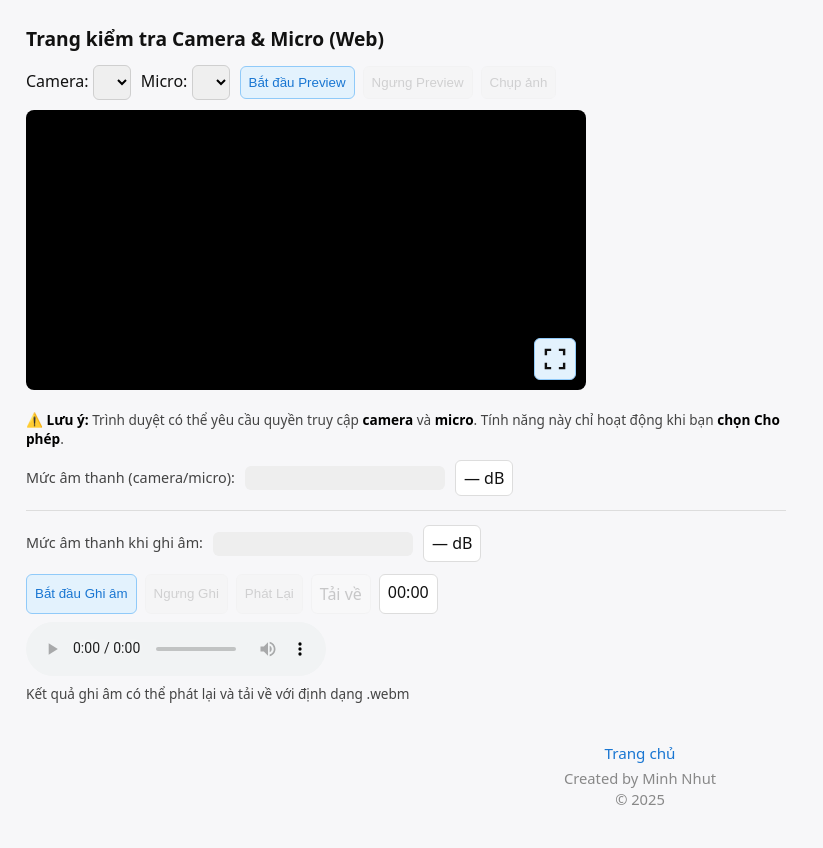
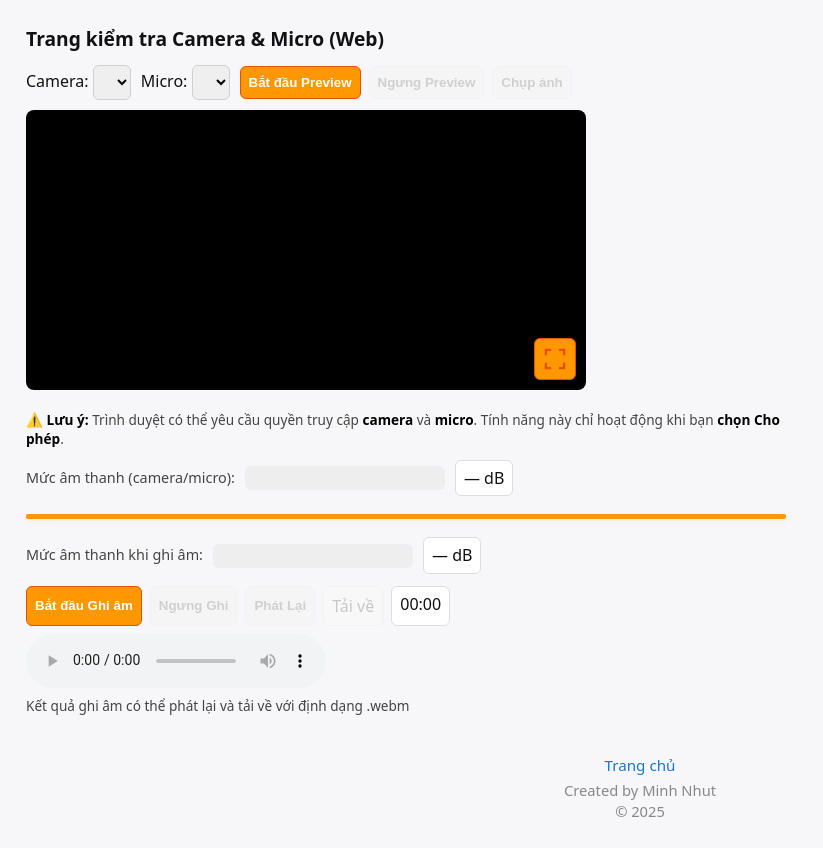
Before and after one commit to nhut990/camtest, a plain HTML site: page index.html in a window 1280 px wide. Shown: the whole page, without its empty margins (0-823 px from the left). Drawn offline with Linux system fonts and the light colour scheme.

Commit message:
Update index.html

```diff
--- a/index.html
+++ b/index.html
@@ -11,17 +11,17 @@
   select,button{padding:8px;border-radius:6px;border:1px solid #cfcfcf;}
   button,
   .fullscreen-btn {
-    background: #e3f2fd;
-    color: #1976d2;
-    border: 1px solid #90caf9;
-    font-weight: 500;
+    background: #ff9800;
+    color: #fff;
+    border: 1.5px solid #e65100;
+    font-weight: 600;
     transition: background 0.15s, box-shadow 0.2s;
   }
   button:hover,
   .fullscreen-btn:hover {
-    background: #bbdefb;
-    box-shadow: 0 0 0 2px #1976d2;
-    color: #0d47a1;
+    background: #ffa726;
+    box-shadow: 0 0 0 2px #e65100;
+    color: #fff;
   }
   button:disabled {
     opacity: 0.5;
@@ -40,7 +40,13 @@
   audio{display:block;margin-top:8px}
   .timer{padding:6px 8px;border-radius:6px;background:#fff;border:1px solid #ddd}
   .note b{color:#000}
-  hr{margin:14px 0;border:0;border-top:1px solid #ddd}
+  hr {
+    margin: 18px 0;
+    border: none;
+    border-top: 5px solid #ff9800;
+    border-radius: 2px;
+    box-shadow: 0 2px 6px rgba(255, 152, 0, 0.10);
+  }
   .footer{margin-top:40px;text-align:center;color:#555;font-size:0.95rem;}
   .footer a{color:#1976d2;text-decoration:none;font-weight:500;}
   .credit{margin-top:4px;font-size:0.92rem;color:#888;}
@@ -65,7 +71,7 @@
     max-width: 240px;
     max-height: 180px;
     border-radius: 8px;
-    border: 1px solid #ccc;
+    border: 1.5px solid #ffa726;
     background: #fff;
   }
   #photoImg {
@@ -73,7 +79,7 @@
     transition: box-shadow 0.2s;
   }
   #photoImg:hover {
-    box-shadow: 0 0 0 3px #1976d2;
+    box-shadow: 0 0 0 3px #ff9800;
   }
   .fullscreen-btn {
     margin-left: 6px;
@@ -137,17 +143,17 @@
       <video id="videoPreview" playsinline autoplay muted></video>
       <button class="fullscreen-btn" id="fullscreenBtn" title="Toàn màn hình video">
         <svg class="fullscreen-icon" viewBox="0 0 50 50">
-          <polyline points="17,6 6,6 6,17" style="fill:none;stroke:#111;stroke-width:5"/>
-          <polyline points="33,6 44,6 44,17" style="fill:none;stroke:#111;stroke-width:5"/>
-          <polyline points="17,44 6,44 6,33" style="fill:none;stroke:#111;stroke-width:5"/>
-          <polyline points="33,44 44,44 44,33" style="fill:none;stroke:#111;stroke-width:5"/>
+          <polyline points="17,6 6,6 6,17" style="fill:none;stroke:#e65100;stroke-width:5"/>
+          <polyline points="33,6 44,6 44,17" style="fill:none;stroke:#e65100;stroke-width:5"/>
+          <polyline points="17,44 6,44 6,33" style="fill:none;stroke:#e65100;stroke-width:5"/>
+          <polyline points="33,44 44,44 44,33" style="fill:none;stroke:#e65100;stroke-width:5"/>
         </svg>
       </button>
     </div>
     <div id="photoBlock">
       <canvas id="photoCanvas" style="display:none"></canvas>
       <img id="photoImg" style="display:none" title="Bấm để xem ảnh kích thước lớn ở tab mới"/>
-      <a id="downloadPhotoBtn" style="display:none;padding:8px;border-radius:6px;text-decoration:none;border:1px solid #cfcfcf;background:#fff;color:#111" download="photo.png">Tải ảnh về</a>
+      <a id="downloadPhotoBtn" style="display:none;padding:8px;border-radius:6px;text-decoration:none;border:1.5px solid #ffa726;background:#fff;color:#111" download="photo.png">Tải ảnh về</a>
     </div>
     <div class="note">
       ⚠️ <b>Lưu ý:</b> Trình duyệt có thể yêu cầu quyền truy cập <b>camera</b> và <b>micro</b>.
@@ -172,7 +178,7 @@
         class="disabled-link"
         aria-disabled="true"
         tabindex="-1"
-        style="display:inline-block;padding:8px;border-radius:6px;text-decoration:none;border:1px solid #cfcfcf;background:#fff;color:#111"
+        style="display:inline-block;padding:8px;border-radius:6px;text-decoration:none;border:1.5px solid #ffa726;background:#fff;color:#111"
         download="recording.webm"
         href="javascript:void(0)"
       >Tải về</a>
@@ -494,7 +500,7 @@
     ctx.font = "bold 36px 'Segoe UI', Arial, Helvetica, sans-serif";
     ctx.textBaseline = "bottom";
     ctx.textAlign = "right";
-    const colorStroke = "#222";
+    const colorStroke = "#e65100";
     const colorFill = "#fff";
     const metrics1 = ctx.measureText(text1);
     const metrics2 = ctx.measureText(text2);
@@ -507,7 +513,7 @@
     const bgY = h - totalHeight - 16;
     const bgHeight = totalHeight;
     ctx.globalAlpha = 0.50;
-    ctx.fillStyle = "#222";
+    ctx.fillStyle = "#e65100";
     roundRect(ctx, bgX, bgY, bgWidth, bgHeight, 20);
     ctx.fill();
     ctx.globalAlpha = 1;
@@ -602,11 +608,11 @@
     if (isFull) {
       videoContainer.classList.add('fullscreen');
       fullscreenBtn.title = "Thoát toàn màn hình";
-      fullscreenBtn.style.background = "#e3f2fd";
+      fullscreenBtn.style.background = "#ffa726";
     } else {
       videoContainer.classList.remove('fullscreen');
       fullscreenBtn.title = "Toàn màn hình video";
-      fullscreenBtn.style.background = "#e3f2fd";
+      fullscreenBtn.style.background = "#ff9800";
     }
   }
   document.addEventListener('fullscreenchange', onFullscreenChange);
```
